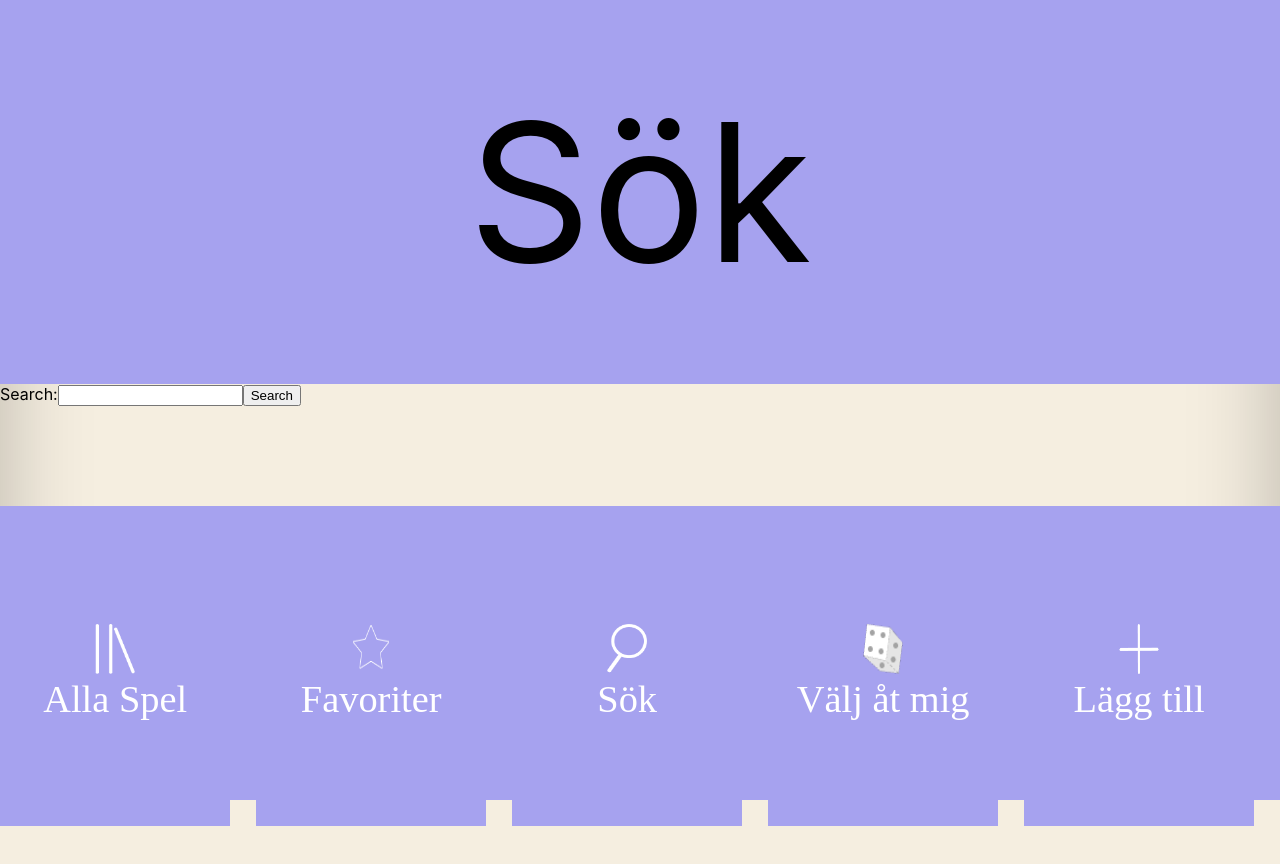
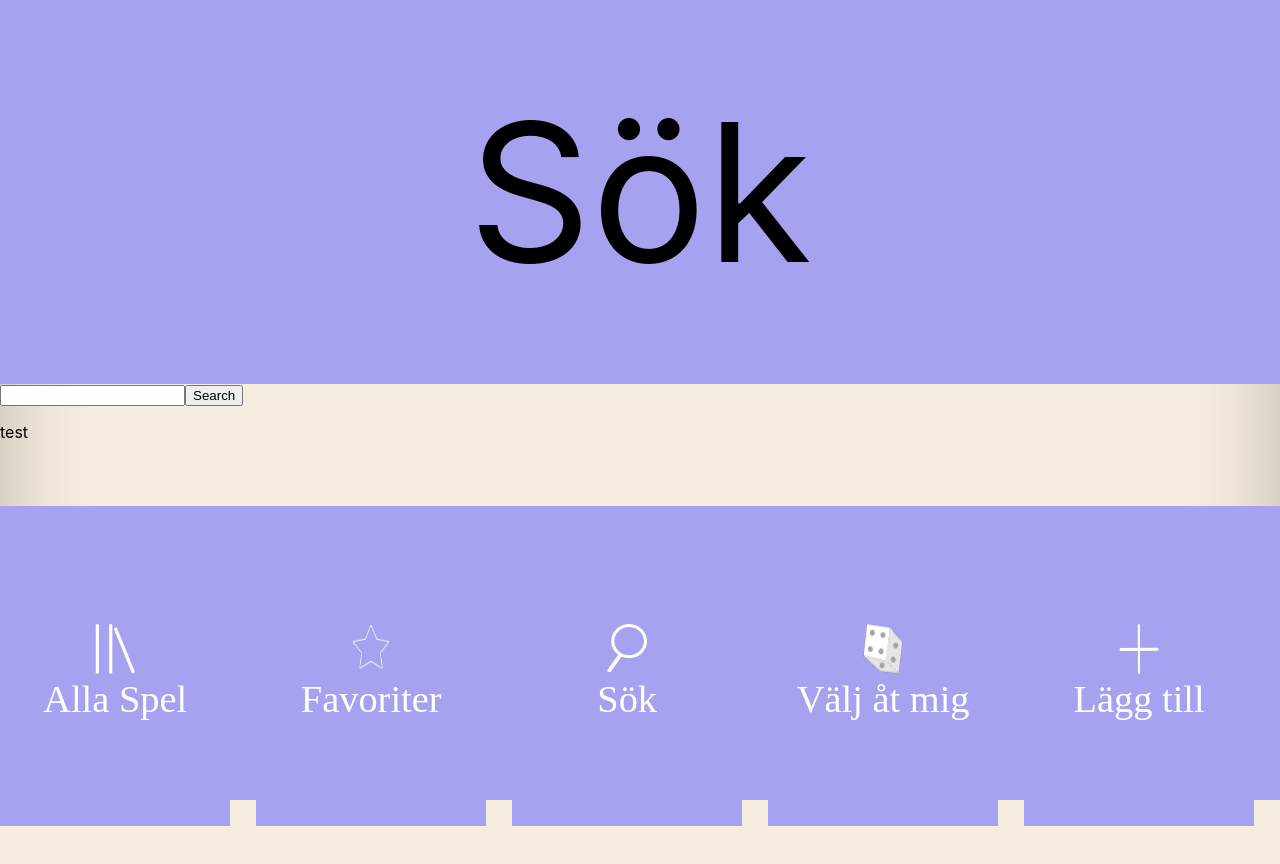
Before and after one commit to VibeValley/PartyPP, a React (Create React App) app: page /Sok in a window 1280 px wide. Shown: the top 864 px of the page. Built offline with nearby package versions, Linux system fonts and the light colour scheme.

Commit message:
Update sok.js

```diff
--- a/src/sok.js
+++ b/src/sok.js
@@ -14,21 +14,26 @@ function AllaSpel() {
 
   const fuse = new Fuse(games, {
     keys: [
-      'name',
+      'namn',
       'beskrivning',
-      'rules',
-      'spelare'
+      'regler',
+      'spelare',
+      'material'
     ],
     includeScore : true
   })
 
+
   const results = fuse.search(query);
-  const gamesResult = results.map(results => results.item) ;
+  const gamesResult = results.map(results => results.item);
+  const emptyList = results.length > 1;
 
   function handleOnSearch({currentTarget= {} }){
     const {value} = currentTarget;
     setQuery(value);
   }
+
+  console.log();
 
 
   return (
@@ -41,7 +46,6 @@ function AllaSpel() {
 
       <form>
         <label>
-         Search:
           <input type="text" name="name" value = {query} onChange={handleOnSearch} />
        </label>
           <input type="submit" value="Search" />
@@ -51,9 +55,9 @@ function AllaSpel() {
       <div className="ListaDiv">
         {/*Det som skriver ut hela listan med spel,
         för att bestämma vad den ska skriva ut tiita i "SpelLista.js"*/}
-        {gamesResult.map((allaSpel) => (
+        {emptyList ? gamesResult.map((allaSpel) => (
           <SpelLista key={allaSpel.id} spel={allaSpel} />
-        ))}
+        )) : <p>test</p>}
       </div>
       <Lowerbar></Lowerbar>
     </div>
```
